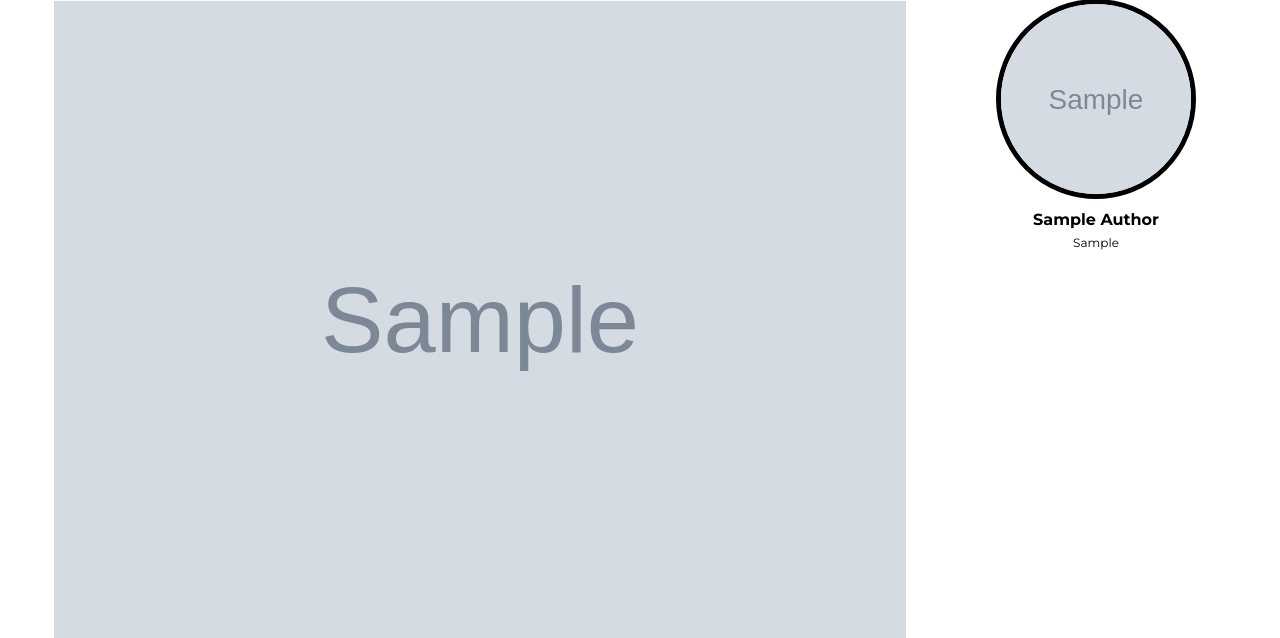
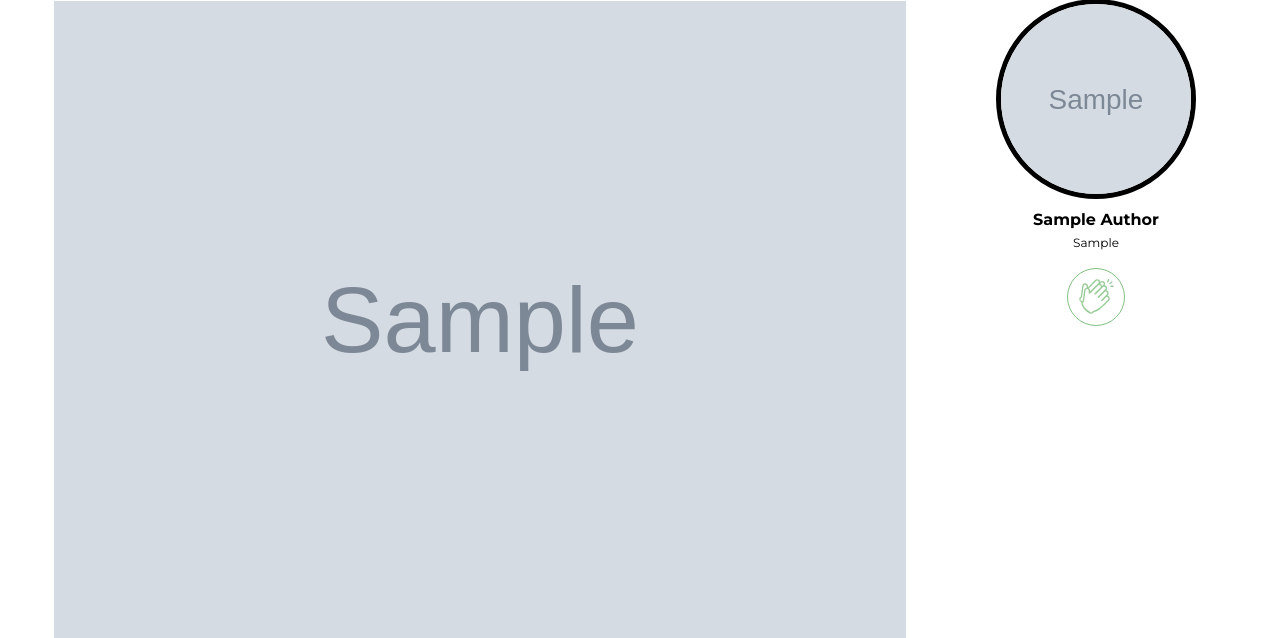
Before and after one commit to jbbenavidesr/larevistasomos, a Django app: a page that uses gallery/templates/gallery/image.html in a window 1280 px wide. Shown: the part 314-952 px from the top of the page. Run offline with Django 3.2, Linux system fonts and the light colour scheme; tables that the repository leaves empty hold one stand-in row (values such as "Sample post"); grey boxes marked "Sample" are stand-in pictures; parts of the project's set-up code (start-up, migrations or seed data) failed here and were passed over; some libraries are stand-ins or nearby versions.

Commit message:
Add clap btn to images

```diff
--- a/gallery/templates/gallery/image.html
+++ b/gallery/templates/gallery/image.html
@@ -38,5 +38,8 @@
                     <a href="{{ object.author.ig_url }}" target="_blank">{{ object.author.ig_user }}</a></p>
             {% endif %}
         </div>
+        <div class="clap-btn-sidebar">
+            <applause-button style="width: 58px; height: 58px;"/>
+        </div>
     </aside>
 {% endblock  %}
--- a/static/css/style.css
+++ b/static/css/style.css
@@ -770,6 +770,10 @@ aside {
     top: .5em;
 }
 
+.clap-btn-sidebar {
+    margin: 1em auto;
+}
+
 .comment-form-subtitle {
     font-size: .875rem;
     opacity: 0.5;
```
